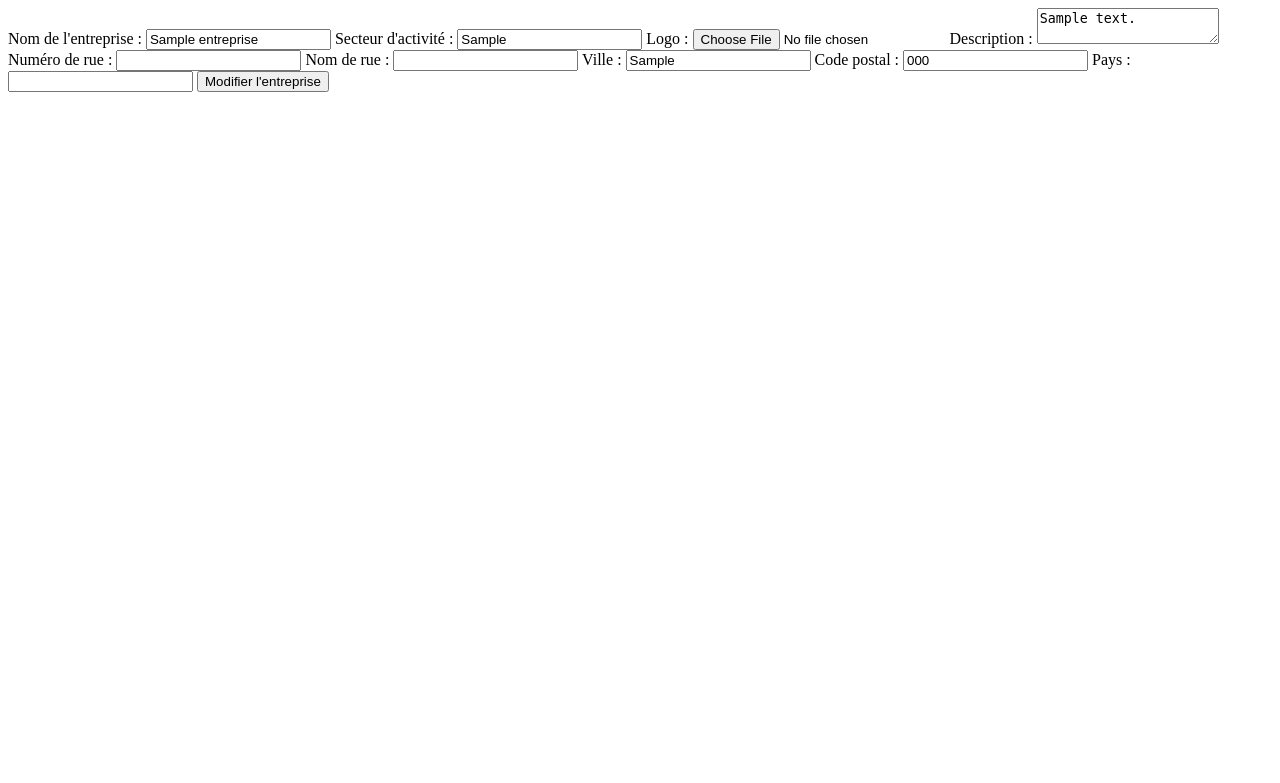
After one commit to FrateLeSimon/ProjetWeb, a PHP site: page /views/modifier_entreprise/modifier_entreprise.php?id=1 in a window 1280 px wide. The commit adds this page. Shown: the top 783 px of the page. Run offline with PHP 8.4, Linux system fonts and the light colour scheme; tables that the repository leaves empty or names only in its code hold one stand-in row (values such as "Sample post"); data that the repository does not hold is empty.

Commit message:
modification des entreprise
modification des entreprises fonctionnnels

```diff
--- a/controllers/EntrepriseController.php
+++ b/controllers/EntrepriseController.php
@@ -64,7 +64,10 @@ class EntrepriseController {
         $stmt->bindParam(':id_adresse', $id_adresse);
         $stmt->execute();
     }
-    public function handleRequest() {
+    public function handleRequest($entreprise_id = null) {
+        if (isset($_POST['id_entreprise'])) {
+            $id_entreprise = $_POST['id_entreprise'];
+        }
         if ($_SERVER['REQUEST_METHOD'] == 'POST') {
             $nom_entreprise = $_POST['nom_entreprise'];
             $secteur_activite = $_POST['secteur_activite'];
@@ -87,7 +90,15 @@ class EntrepriseController {
                 }
             }
 
-            $this->addEntreprise($nom_entreprise, $secteur_activite, $logo, $description, $num_rue, $nom_rue, $ville, $code_postal, $pays);
+            // Vérifier si c'est une mise à jour ou un ajout
+            if (isset($_POST['update']) && $_POST['update'] == '1' && isset($_POST['id_entreprise'])) {
+                $id_entreprise = $_POST['id_entreprise'];
+                $this->updateEntreprise($id_entreprise, $nom_entreprise, $secteur_activite, $logo, $description, $num_rue, $nom_rue, $ville, $code_postal, $pays);
+                // Rediriger vers la même page pour actualiser
+                header("Location: modifier_entreprise.php?id=" . $entreprise_id);
+            } else {
+                $this->addEntreprise($nom_entreprise, $secteur_activite, $logo, $description, $num_rue, $nom_rue, $ville, $code_postal, $pays);
+            }
         }
     }
 
@@ -112,6 +123,36 @@ class EntrepriseController {
         $row = $result->fetch();
         return $row['total'];
     }
+    public function updateEntreprise($id_entreprise, $nom_entreprise, $secteur_activite, $logo, $description, $num_rue, $nom_rue, $ville, $code_postal, $pays) {
+        // Mettre à jour les données dans la table entreprise
+        $sql = "UPDATE Entreprise SET nom_entreprise = :nom_entreprise, secteur_activite = :secteur_activite, logo = :logo, description = :description WHERE id_entreprise = :id_entreprise";
+        $stmt = $this->conn->prepare($sql);
+        $stmt->bindParam(':id_entreprise', $id_entreprise);
+        $stmt->bindParam(':nom_entreprise', $nom_entreprise);
+        $stmt->bindParam(':secteur_activite', $secteur_activite);
+        $stmt->bindParam(':logo', $logo);
+        $stmt->bindParam(':description', $description);
+        $stmt->execute();
+
+        // Récupérer l'ID de l'adresse associée à l'entreprise
+        $sql = "SELECT id_adresse FROM est_localisé_à WHERE id_entreprise = :id_entreprise";
+        $stmt = $this->conn->prepare($sql);
+        $stmt->bindParam(':id_entreprise', $id_entreprise);
+        $stmt->execute();
+        $id_adresse = $stmt->fetchColumn();
+
+        // Mettre à jour les données dans la table adresse
+        $sql = "UPDATE adresse SET num_rue = :num_rue, nom_rue = :nom_rue, ville = :ville, code_postal = :code_postal, pays = :pays WHERE id_adresse = :id_adresse";
+        $stmt = $this->conn->prepare($sql);
+        $stmt->bindParam(':id_adresse', $id_adresse);
+        $stmt->bindParam(':num_rue', $num_rue);
+        $stmt->bindParam(':nom_rue', $nom_rue);
+        $stmt->bindParam(':ville', $ville);
+        $stmt->bindParam(':code_postal', $code_postal);
+        $stmt->bindParam(':pays', $pays);
+        $stmt->execute();
+    }
+
 
         public function closeConnection() {
             $this->conn = null;
--- a/models/Entreprise.php
+++ b/models/Entreprise.php
@@ -7,6 +7,7 @@ class Entreprise {
     public $ville;
     public $code_postal;
     public $logo;
+
 
     public function __construct($id_entreprise, $nom_entreprise, $secteur_activite, $description, $ville, $code_postal, $logo) {
         $this->id_entreprise = $id_entreprise;
--- a/views/afficher_entreprise/afficher_entreprise.php
+++ b/views/afficher_entreprise/afficher_entreprise.php
@@ -1,4 +1,5 @@
 <?php require_once '../../controllers/EntrepriseController.php'; ?>
+
 
 <html>
     <head>
@@ -75,6 +76,9 @@
         echo '<p>' . $entreprise->code_postal  .'</p>';
         echo '<img src="../../img/entreprise/' . $entreprise->logo . '" alt="image">';
         echo '<a href="../fiche_entreprise/fiche_entreprise.php?id=' . $entreprise->id_entreprise . '">Voir plus</a>';
+
+        echo '<a href="../modifier_entreprise/modifier_entreprise.php?id=' . $entreprise->id_entreprise . '">Modifier</a>';
+        echo '</div>';
         echo '</div>';
     }
 
--- /dev/null
+++ b/views/modifier_entreprise/modifier_entreprise.php
@@ -0,0 +1,59 @@
+<?php require_once '../../controllers/EntrepriseController.php'; ?>
+
+<html>
+    <head>
+        <title>Modifier l'entreprise</title>
+        <meta charset="utf-8">
+        <link rel="icon" type="image/svg" href="../../img/logo/petit_logo.svg">
+        <link rel="stylesheet" href="style.css">
+        <link rel="stylesheet" href="../../assets/vendors/fontawesome/css/all.min.css">
+    </head>
+    <body>
+
+        <?php
+            $entrepriseController = new EntrepriseController();
+            $entreprise_id = $_GET['id'];
+            $entreprise = $entrepriseController->getEntrepriseById($entreprise_id);
+        ?>
+
+        <form action="modifier_entreprise.php?id=<?php echo $entreprise_id; ?>" method="post" enctype="multipart/form-data">
+            <label for="nom_entreprise">Nom de l'entreprise :</label>
+            <input type="text" name="nom_entreprise" value="<?php echo $entreprise->nom_entreprise; ?>">
+
+            <label for="secteur_activite">Secteur d'activité :</label>
+            <input type="text" name="secteur_activite" value="<?php echo $entreprise->secteur_activite; ?>">
+
+            <label for="logo">Logo :</label>
+            <input type="file" name="logo" accept="image/*">
+
+            <label for="description">Description :</label>
+            <textarea name="description"><?php echo $entreprise->description; ?></textarea>
+
+            <label for="num_rue">Numéro de rue :</label>
+            <input type="text" name="num_rue" value="<?php echo $entreprise->num_rue; ?>">
+
+            <label for="nom_rue">Nom de rue :</label>
+            <input type="text" name="nom_rue" value="<?php echo $entreprise->nom_rue; ?>">
+
+            <label for="ville">Ville :</label>
+            <input type="text" name="ville" value="<?php echo $entreprise->ville; ?>">
+
+            <label for="code_postal">Code postal :</label>
+            <input type="text" name="code_postal" value="<?php echo $entreprise->code_postal; ?>">
+
+            <label for="pays">Pays :</label>
+            <input type="text" name="pays" value="<?php echo $entreprise->pays; ?>">
+            <input type="hidden" name="update" value="1">
+            <input type="hidden" name="id_entreprise" value="<?php echo $entreprise->id_entreprise; ?>">
+            <input type="submit" value="Modifier l'entreprise">
+        </form>
+
+        <?php
+            if ($_SERVER['REQUEST_METHOD'] == 'POST') {
+                $entrepriseController->handleRequest($entreprise_id);
+            }
+            $entrepriseController->closeConnection();
+        ?>
+
+    </body>
+</html>
```
Also changed, not shown: img/entreprise/6-1679837706.png (added).
